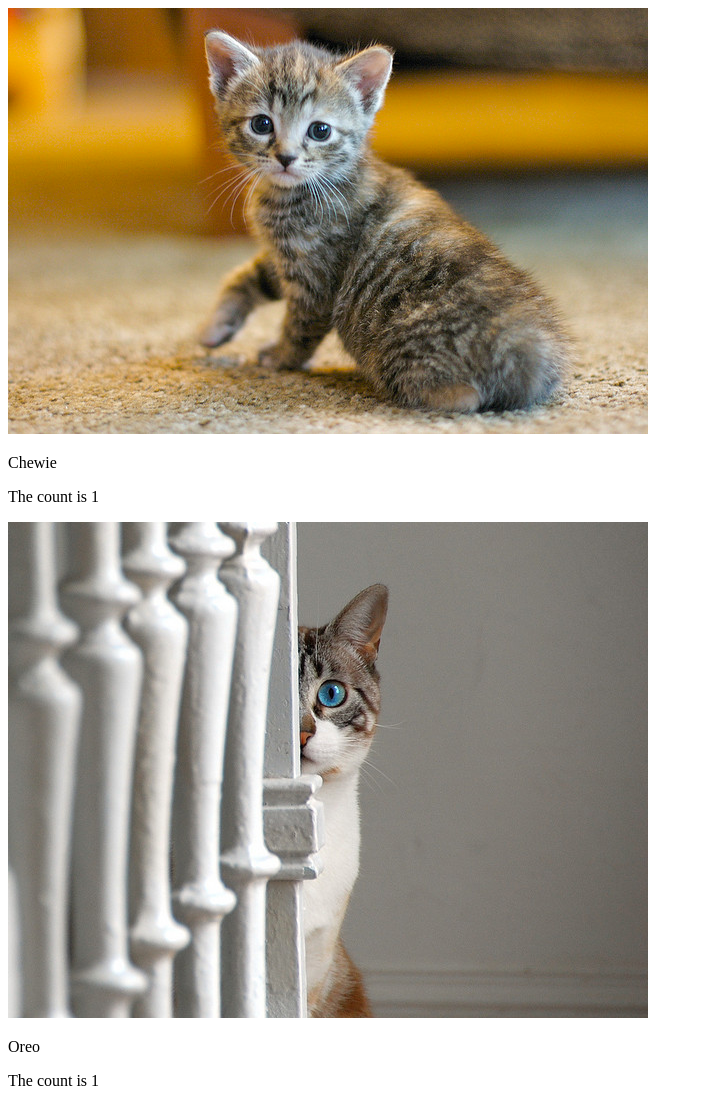
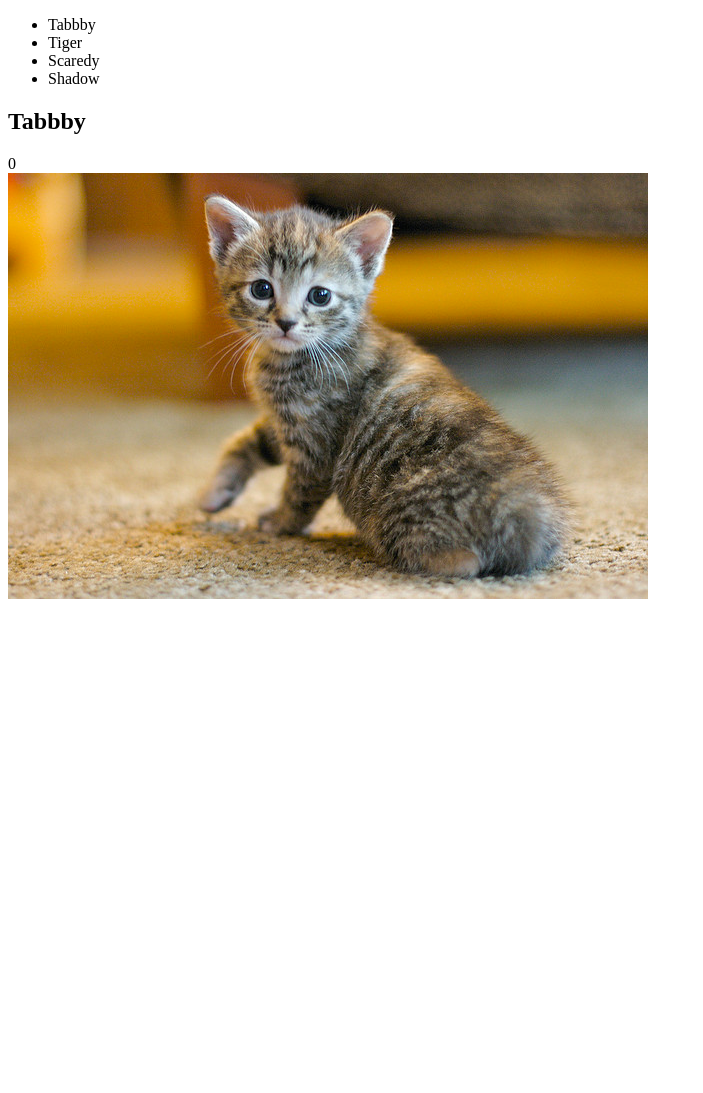
Before and after one commit to hbariki/Cat-Clicker-App, a plain HTML site: page index.html in a window 1280 px wide. Shown: the whole page, without its empty margins (0-703 px from the left). After the commit the page ends 800 px from the top, so only its background shows below. Drawn offline with nearby package versions, Linux system fonts and the light colour scheme.

Commit message:
Modified catclicker app into displaying list of cats and if you click on them you will find the count increases

```diff
--- a/index.html
+++ b/index.html
@@ -3,34 +3,18 @@
 <head>
     <meta charset="UTF-8">
     <title>Cat Clicker</title>
-    <script type = "text/javascript" src="http://code.jquery.com/jquery-latest.min.js"></script>
-    <script type = "text/javascript" src="script.js"></script>
 </head>
 <body>
-
+<ul id="cat-list"></ul>
+<div id="cat">
+    <h2 id="cat-name"></h2>
+    <div id="cat-count"></div>
     <div class = "row">
         <div class = "col-md-6">
-          <div id = "likes">
-            <img class = "img1" src = "static/cat.jpg"  id = like alt="cat picture" >
-             <p>Chewie</p>
-          </div>
-            <p id = "counter">The count is 1</p>
-        </div>
+            <img id="cat-img" src="" alt="cute picture">
+         </div>
     </div>
-
-    <div class = "row">
-        <div class = "col-md-6">
-            <div id = "update">
-                <img class = "img2" src="static/cat2.jpg" id="output" alt="second cat picture">
-                <p>Oreo</p>
-             </div>
-              <p id = "increment">The count is 1</p>
-
-
-
-            </div>
-        </div>
-    </div>
-
+</div>
+<script src="script.js"></script>
 </body>
 </html>
--- a/script.js
+++ b/script.js
@@ -1,18 +1,140 @@
+var model = {
+    currentCat: null,
+    cats: [
+        {
+            clickCount : 0,
+            name : 'Tabbby',
+            imgSrc : 'static/cat.jpg',
 
-$(document).ready(function(){
-    var clicks = 0;
-    $("#like").click(function () {
-    clicks++;
-    $("#counter").text(clicks);
-    });
+        },
+        {
+            clickCount : 0,
+            name : 'Tiger',
+            imgSrc : 'static/cat2.jpg',
+            imgAttribution : 'https://www.flickr.com/photos/xshamx/4154543904'
+        },
+        {
+            clickCount : 0,
+            name : 'Scaredy',
+            imgSrc : 'static/cat4.jpg',
 
-});
+        },
+        {
+            clickCount : 0,
+            name : 'Shadow',
+            imgSrc : 'static/cat5.jpg',
 
-$(document).ready(function(){
-    var clicks = 0;
-    $("#output").click(function () {
-        clicks++;
-        $("#increment").text(clicks);
-    });
+        },
 
-})
+    ]
+};
+
+
+/* ======= Octopus ======= */
+
+var octopus = {
+
+    init: function() {
+        // set our current cat to the first one in the list
+        model.currentCat = model.cats[0];
+
+        // tell our views to initialize
+        catListView.init();
+        catView.init();
+    },
+
+    getCurrentCat: function() {
+        return model.currentCat;
+    },
+
+    getCats: function() {
+        return model.cats;
+    },
+
+    // set the currently-selected cat to the object passed in
+    setCurrentCat: function(cat) {
+        model.currentCat = cat;
+    },
+
+    // increments the counter for the currently-selected cat
+    incrementCounter: function() {
+        model.currentCat.clickCount++;
+        catView.render();
+    }
+};
+
+
+/* ======= View ======= */
+
+var catView = {
+
+    init: function() {
+        // store pointers to our DOM elements for easy access later
+        this.catElem = document.getElementById('cat');
+        this.catNameElem = document.getElementById('cat-name');
+        this.catImageElem = document.getElementById('cat-img');
+        this.countElem = document.getElementById('cat-count');
+
+        // on click, increment the current cat's counter
+        this.catImageElem.addEventListener('click', function(){
+            octopus.incrementCounter();
+        });
+
+        // render this view (update the DOM elements with the right values)
+        this.render();
+    },
+
+    render: function() {
+        // update the DOM elements with values from the current cat
+        var currentCat = octopus.getCurrentCat();
+        this.countElem.textContent = currentCat.clickCount;
+        this.catNameElem.textContent = currentCat.name;
+        this.catImageElem.src = currentCat.imgSrc;
+    }
+};
+
+var catListView = {
+
+    init: function() {
+        // store the DOM element for easy access later
+        this.catListElem = document.getElementById('cat-list');
+
+        // render this view (update the DOM elements with the right values)
+        this.render();
+    },
+
+    render: function() {
+        var cat, elem, i;
+        // get the cats we'll be rendering from the octopus
+        var cats = octopus.getCats();
+
+        // empty the cat list
+        this.catListElem.innerHTML = '';
+
+        // loop over the cats
+        for (i = 0; i < cats.length; i++) {
+            // this is the cat we're currently looping over
+            cat = cats[i];
+
+            // make a new cat list item and set its text
+            elem = document.createElement('li');
+            elem.textContent = cat.name;
+
+            // on click, setCurrentCat and render the catView
+            // (this uses our closure-in-a-loop trick to connect the value
+            //  of the cat variable to the click event function)
+            elem.addEventListener('click', (function(catCopy) {
+                return function() {
+                    octopus.setCurrentCat(catCopy);
+                    catView.render();
+                };
+            })(cat));
+
+            // finally, add the element to the list
+            this.catListElem.appendChild(elem);
+        }
+    }
+};
+
+// make it go!
+octopus.init();
```
Also changed, not shown: static/cat4.jpg (added), static/cat5.jpg (added).
